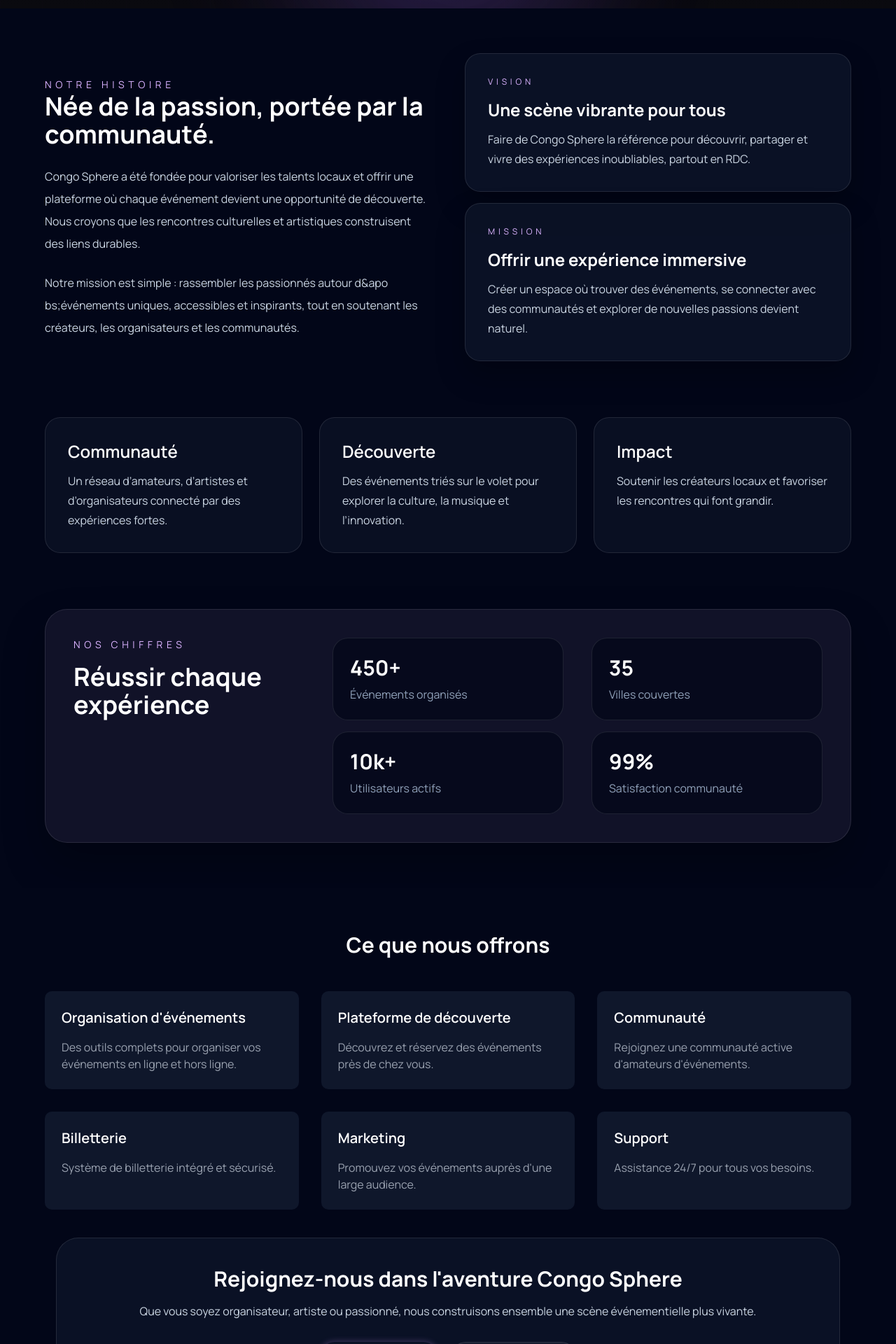
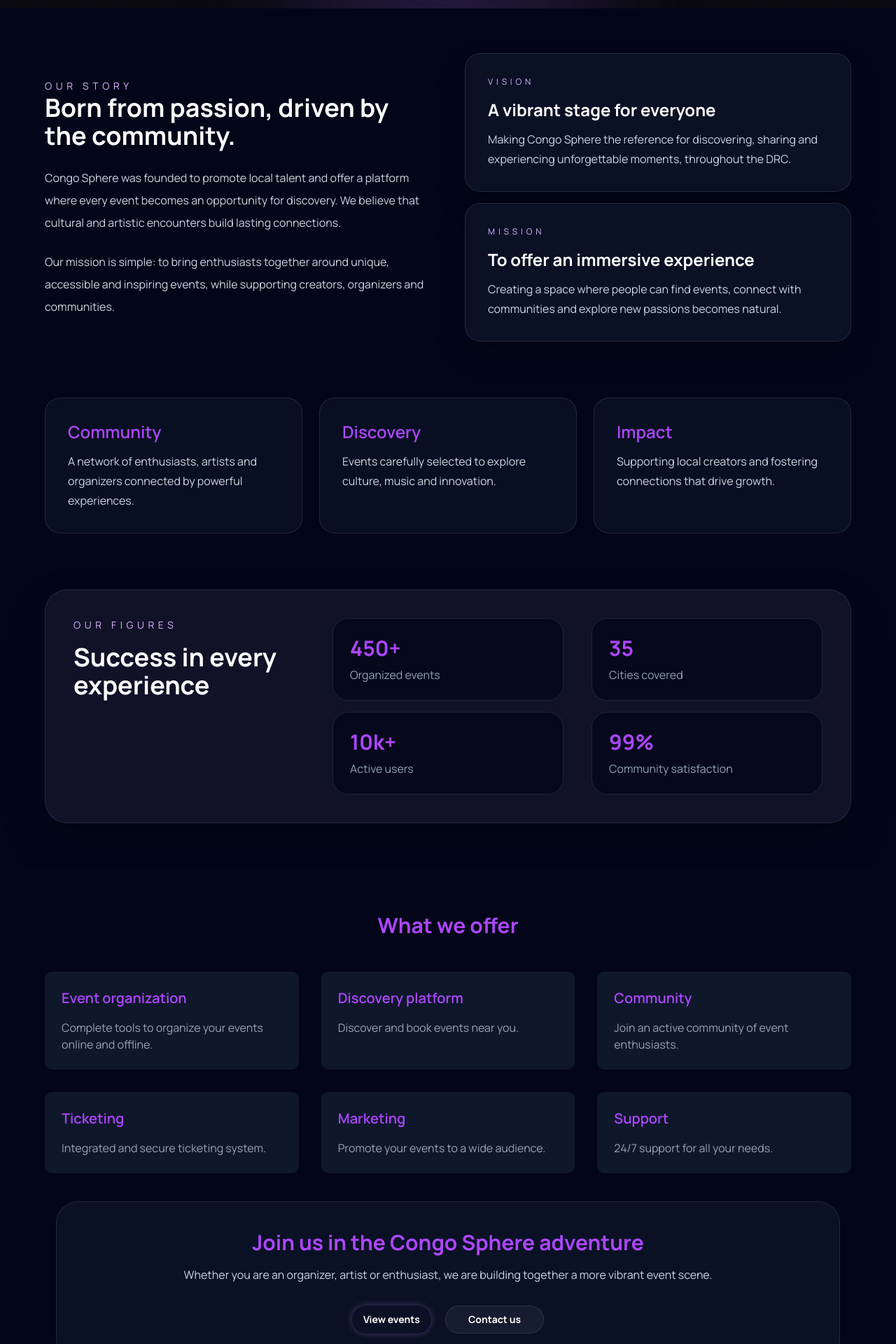
Before and after one commit to Zeno-Solutions/congo-sphere, a Next.js app: page /about in a window 1280 px wide. Shown: the part 660-2580 px from the top of the page at 70% size. Built offline with nearby package versions, Linux system fonts and the light colour scheme.

Commit message:
translate

```diff
--- a/app/(pages)/about/page.tsx
+++ b/app/(pages)/about/page.tsx
@@ -7,36 +7,35 @@
 
 export default function About() {
   const stats = [
-    { label: "Événements organisés", value: "450+" },
-    { label: "Utilisateurs actifs", value: "10k+" },
-    { label: "Villes couvertes", value: "35" },
-    { label: "Satisfaction communauté", value: "99%" },
+    { label: "Organized events", value: "450+" },
+    { label: "Active users", value: "10k+" },
+    { label: "Cities covered", value: "35" },
+    { label: "Community satisfaction", value: "99%" },
   ];
   const offre = [
     {
-      title: "Organisation d'événements",
-      description:
-        "Des outils complets pour organiser vos événements en ligne et hors ligne.",
+      title: "Event organization",
+      description: "Complete tools to organize your events online and offline.",
     },
     {
-      title: "Plateforme de découverte",
-      description: "Découvrez et réservez des événements près de chez vous.",
+      title: "Discovery platform",
+      description: "Discover and book events near you.",
     },
     {
-      title: "Communauté",
-      description: "Rejoignez une communauté active d'amateurs d'événements.",
+      title: "Community",
+      description: "Join an active community of event enthusiasts.",
     },
     {
-      title: "Billetterie",
-      description: "Système de billetterie intégré et sécurisé.",
+      title: "Ticketing",
+      description: "Integrated and secure ticketing system.",
     },
     {
       title: "Marketing",
-      description: "Promouvez vos événements auprès d'une large audience.",
+      description: "Promote your events to a wide audience.",
     },
     {
       title: "Support",
-      description: "Assistance 24/7 pour tous vos besoins.",
+      description: "24/7 support for all your needs.",
     },
   ];
   return (
@@ -73,12 +72,12 @@
             Congo Sphere
           </p>
           <h1 className="text-5xl md:text-7xl font-extrabold text-white leading-tight mb-6">
-            Nous connectons les expériences, la culture et les communautés.
+            We connect experiences, culture, and communities.
           </h1>
           <p className="mx-auto max-w-3xl text-base md:text-xl text-slate-300 leading-8">
-            Congo Sphere est votre passerelle vers les meilleurs événements
-            culturels, musicaux et technologiques du pays. Chaque expérience est
-            conçue pour inspirer, rassembler et faire vibrer les talents locaux.
+            Congo Sphere is your gateway to the best cultural, musical, and
+            technological events in the country. Every experience is designed to
+            inspire, unite, and showcase local talent.
           </p>
         </div>
       </section>
@@ -88,21 +87,21 @@
           <section className="grid lg:grid-cols-2 gap-12 items-center">
             <div className="space-y-6">
               <span className="text-sm uppercase tracking-[0.4em] text-purple-300">
-                Notre histoire
+                Our Story
               </span>
               <h2 className="text-4xl font-bold">
-                Née de la passion, portée par la communauté.
+                Born from passion, driven by the community.
               </h2>
               <p className="text-slate-300 leading-8">
-                Congo Sphere a été fondée pour valoriser les talents locaux et
-                offrir une plateforme où chaque événement devient une
-                opportunité de découverte. Nous croyons que les rencontres
-                culturelles et artistiques construisent des liens durables.
+                Congo Sphere was founded to promote local talent and offer a
+                platform where every event becomes an opportunity for discovery.
+                We believe that cultural and artistic encounters build lasting
+                connections.
               </p>
               <p className="text-slate-300 leading-8">
-                Notre mission est simple : rassembler les passionnés autour
-                d&apo bs;événements uniques, accessibles et inspirants, tout en
-                soutenant les créateurs, les organisateurs et les communautés.
+                Our mission is simple: to bring enthusiasts together around
+                unique, accessible and inspiring events, while supporting
+                creators, organizers and communities.
               </p>
             </div>
             <div className="grid gap-4">
@@ -111,11 +110,11 @@
                   Vision
                 </p>
                 <h3 className="text-2xl font-bold mb-3">
-                  Une scène vibrante pour tous
+                  A vibrant stage for everyone
                 </h3>
                 <p className="text-slate-300 leading-7">
-                  Faire de Congo Sphere la référence pour découvrir, partager et
-                  vivre des expériences inoubliables, partout en RDC.
+                  Making Congo Sphere the reference for discovering, sharing and
+                  experiencing unforgettable moments, throughout the DRC.
                 </p>
               </div>
               <div className="rounded-3xl border border-white/10 bg-slate-900/70 p-8 shadow-[0_20px_40px_rgba(0,0,0,0.25)]">
@@ -123,12 +122,11 @@
                   Mission
                 </p>
                 <h3 className="text-2xl font-bold mb-3">
-                  Offrir une expérience immersive
+                  To offer an immersive experience
                 </h3>
                 <p className="text-slate-300 leading-7">
-                  Créer un espace où trouver des événements, se connecter avec
-                  des communautés et explorer de nouvelles passions devient
-                  naturel.
+                  Creating a space where people can find events, connect with
+                  communities and explore new passions becomes natural.
                 </p>
               </div>
             </div>
@@ -137,26 +135,26 @@
           <section className="grid gap-6 md:grid-cols-3">
             {[
               {
-                title: "Communauté",
+                title: "Community",
                 description:
-                  "Un réseau d’amateurs, d’artistes et d’organisateurs connecté par des expériences fortes.",
+                  "A network of enthusiasts, artists and organizers connected by powerful experiences.",
               },
               {
-                title: "Découverte",
+                title: "Discovery",
                 description:
-                  "Des événements triés sur le volet pour explorer la culture, la musique et l’innovation.",
+                  "Events carefully selected to explore culture, music and innovation.",
               },
               {
                 title: "Impact",
                 description:
-                  "Soutenir les créateurs locaux et favoriser les rencontres qui font grandir.",
+                  "Supporting local creators and fostering connections that drive growth.",
               },
             ].map((item) => (
               <div
                 key={item.title}
                 className="rounded-3xl border border-white/10 bg-slate-900/60 p-8 hover:border-primary/30 transition-all"
               >
-                <h3 className="text-2xl font-semibold mb-3 text-white">
+                <h3 className="text-2xl font-semibold mb-3 text-purple-500">
                   {item.title}
                 </h3>
                 <p className="text-slate-300 leading-7">{item.description}</p>
@@ -168,10 +166,10 @@
             <div className="grid gap-10 lg:grid-cols-3">
               <div className="space-y-4">
                 <p className="text-sm uppercase tracking-[0.4em] text-purple-300">
-                  Nos chiffres
+                  Our figures
                 </p>
                 <h3 className="text-4xl font-bold">
-                  Réussir chaque expérience
+                  Success in every experience
                 </h3>
               </div>
 
@@ -181,7 +179,7 @@
                     key={stat.label}
                     className="rounded-3xl bg-slate-950/70 p-6 border border-white/10"
                   >
-                    <p className="text-3xl font-extrabold text-white">
+                    <p className="text-3xl font-extrabold text-purple-500">
                       {stat.value}
                     </p>
                     <p className="text-slate-400 mt-2">{stat.label}</p>
@@ -194,7 +192,7 @@
                     key={stat.label}
                     className="rounded-3xl bg-slate-950/70 p-6 border border-white/10"
                   >
-                    <p className="text-3xl font-extrabold text-white">
+                    <p className="text-3xl font-extrabold text-purple-500">
                       {stat.value}
                     </p>
                     <p className="text-slate-400 mt-2">{stat.label}</p>
@@ -207,38 +205,40 @@
       </main>
       <section className="bg-slate-950 text-white px-4 py-16 ">
         <div className="max-w-6xl mx-auto">
-          <h2 className="text-3xl font-bold mb-12 text-center">
-            Ce que nous offrons
+          <h2 className="text-3xl text-purple-500 font-bold mb-12 text-center">
+            What we offer
           </h2>
           <div className="grid md:grid-cols-2 lg:grid-cols-3 gap-8">
             {offre.map((item) => (
               <div key={item.title} className="bg-slate-900 p-6 rounded-lg">
-                <h3 className="text-xl font-semibold mb-4">{item.title}</h3>
+                <h3 className="text-xl font-semibold text-purple-500 mb-4">
+                  {item.title}
+                </h3>
                 <p className="text-gray-400">{item.description}</p>
               </div>
             ))}
           </div>
         </div>
         <section className="rounded-[32px] border border-white/10 mt-10 max-w-280 mx-auto bg-slate-900/70 p-10 text-center">
-          <h2 className="text-3xl font-bold mb-4">
-            Rejoignez-nous dans l&apos;aventure Congo Sphere
+          <h2 className="text-3xl text-purple-500 font-bold mb-4">
+            Join us in the Congo Sphere adventure
           </h2>
           <p className="text-slate-300 mb-8">
-            Que vous soyez organisateur, artiste ou passionné, nous construisons
-            ensemble une scène événementielle plus vivante.
+            Whether you are an organizer, artist or enthusiast, we are building
+            together a more vibrant event scene.
           </p>
           <div className="flex flex-col md:flex-row justify-center gap-5">
             <Link
               href="/events"
               className="flex md:max-w-45 items-center justify-center h-10 gap-2 px-4 py-3 signature-gradient rounded-full cursor-pointer text-on-primary-fixed font-bold text-sm transition-all hover:shadow-[0_0_15px_rgba(204,151,255,0.4)] active:scale-95 shadow-[0_0_10px_rgba(204,151,255,0.3)] disabled:opacity-50 disabled:cursor-not-allowed "
             >
-              Voir les événements
+              View events
             </Link>
             <Link
               href="/contact"
               className="inline-flex items-center justify-center rounded-full border  h-10 border-white/10 bg-white/5 px-8 py-3 text-sm font-bold text-white hover:border-purple-300 hover:text-purple-200 transition-all"
             >
-              Contactez-nous
+              Contact us
             </Link>
           </div>
         </section>
--- a/app/(pages)/contact/page.tsx
+++ b/app/(pages)/contact/page.tsx
@@ -41,11 +41,11 @@
             Contact
           </p>
           <h1 className="text-5xl md:text-7xl font-extrabold text-white leading-tight mb-6">
-            Besoin d&apos;aide ? Nous sommes là pour vous.
+            Need help? We're here for you.
           </h1>
           <p className="mx-auto max-w-3xl text-base md:text-xl text-slate-300 leading-8">
-            Posez-nous vos questions, partagez vos idées ou planifiez une
-            collaboration avec notre équipe Congo Sphere.
+            Ask us your questions, share your ideas or plan a collaboration with
+            our Congo Sphere team.
           </p>
         </div>
       </section>
@@ -54,11 +54,10 @@
         <div className="max-w-6xl mx-auto space-y-16">
           <section className="grid gap-8 lg:grid-cols-2">
             <div className="rounded-[32px] border border-white/10 bg-slate-900/70 p-10 shadow-[0_30px_60px_rgba(0,0,0,0.25)]">
-              <h2 className="text-3xl font-bold mb-4">Nous contacter</h2>
+              <h2 className="text-3xl font-bold mb-4">Contact Us</h2>
               <p className="text-slate-300 leading-8 mb-8">
-                Pour toute question sur les événements, les partenariats ou
-                votre expérience sur Congo Sphere, notre équipe est prête à vous
-                répondre rapidement.
+                For any questions about events, partnerships or your experience
+                on Congo Sphere, our team is ready to respond quickly.
               </p>
               <div className="space-y-6">
                 <div className="rounded-3xl border border-white/10 bg-slate-950/70 p-6">
@@ -71,49 +70,47 @@
                 </div>
                 <div className="rounded-3xl border border-white/10 bg-slate-950/70 p-6">
                   <p className="text-purple-300 uppercase tracking-[0.4em] text-xs mb-2">
-                    Téléphone
+                    Phone
                   </p>
                   <p className="text-white font-semibold">+242 06 000 00 00</p>
                 </div>
                 <div className="rounded-3xl border border-white/10 bg-slate-950/70 p-6">
                   <p className="text-purple-300 uppercase tracking-[0.4em] text-xs mb-2">
-                    Adresse
+                    Address
                   </p>
                   <p className="text-white font-semibold">
-                    Brazzaville, République du Congo
+                    Brazzaville, Republic of the Congo
                   </p>
                 </div>
               </div>
             </div>
 
             <div className="rounded-[32px] border border-white/10 bg-slate-900/70 p-10 shadow-[0_30px_60px_rgba(0,0,0,0.25)]">
-              <h2 className="text-3xl font-bold mb-4">
-                Envoyez-nous un message
-              </h2>
+              <h2 className="text-3xl font-bold mb-4">Send us a message</h2>
               <form className="space-y-6">
                 <div>
                   <label className="block text-sm font-medium mb-2 text-slate-300">
-                    Nom complet
+                    Full name
                   </label>
-                  <Input type="text" placeholder="Votre nom" name="name" />
+                  <Input type="text" placeholder="Your name" name="name" />
                 </div>
                 <div>
                   <label className="block text-sm font-medium mb-2 text-slate-300">
-                    Adresse email
+                    Email address
                   </label>
                   <Input
                     type="email"
-                    placeholder="vous@example.com"
+                    placeholder="you@example.com"
                     name="email"
                   />
                 </div>
                 <div>
                   <label className="block text-sm font-medium mb-2 text-slate-300">
-                    Sujet
+                    Subject
                   </label>
                   <Input
                     type="text"
-                    placeholder="Sujet de votre message"
+                    placeholder="Subject of your message"
                     name="subject"
                   />
                 </div>
@@ -124,7 +121,7 @@
                   <textarea
                     rows={5}
                     name="message"
-                    placeholder="Écrivez votre message ici..."
+                    placeholder="Write your message here..."
                     className="w-full resize-none rounded-3xl border border-slate-700 bg-slate-950/80 px-4 py-3 text-white outline-none focus:border-purple-400 focus:ring-2 focus:ring-purple-500/20"
                   ></textarea>
                 </div>
@@ -132,7 +129,7 @@
                   type="submit"
                   className="w-full rounded-full shadow-[0_0_20px_rgba(204,151,255,0.4)] hover:shadow-[0_0_30px_rgba(204,151,255,0.6)]  px-6 py-3 text-white font-bold cursor-pointer transition-all active:scale-95"
                 >
-                  Envoyer le message
+                  Send Message
                 </button>
               </form>
             </div>
@@ -142,15 +139,15 @@
             {[
               {
                 title: "Support 24/7",
-                text: "Un accompagnement réactif pour les organisateurs et participants.",
+                text: "Responsive support for organizers and participants.",
               },
               {
-                title: "Partenariats",
-                text: "Collaborez avec nous pour créer des expériences plus grandes.",
+                title: "Partnerships",
+                text: "Collaborate with us to create greater experiences.",
               },
               {
-                title: "Retour utilisateur",
-                text: "Votre voix aide à améliorer la plateforme chaque jour.",
+                title: "User feedback",
+                text: "Your voice helps improve the platform every day.",
               },
             ].map((item) => (
               <div
--- a/app/(pages)/faq/page.tsx
+++ b/app/(pages)/faq/page.tsx
@@ -1,9 +1,10 @@
 import BottomNav from "@/components/BottomNav/BottomNav";
 
 export const metadata = {
-    title: 'FAQ - Congo Sphere',
-    description: 'Questions fréquemment posées sur Congo Sphere. Trouvez des réponses à vos questions.',
-}
+  title: "FAQ - Congo Sphere",
+  description:
+    "Questions fréquemment posées sur Congo Sphere. Trouvez des réponses à vos questions.",
+};
 
 export default function FAQ() {
   return (
@@ -11,41 +12,78 @@
       <section className="relative min-h-screen bg-[#06060c] flex items-center justify-center overflow-hidden pt-20">
         <div className="absolute inset-0 bg-linear-to-b from-violet-950/20 via-transparent to-[#0a0a0f]"></div>
         <div className="hero-glow top-1/4 left-1/4"></div>
-                <div className="hero-glow top-1/3 right-1/4" style={{ animationDelay: '-2s' }}></div>
+        <div
+          className="hero-glow top-1/3 right-1/4"
+          style={{ animationDelay: "-2s" }}
+        ></div>
         <div className="absolute inset-0 opacity-20">
           <svg className="w-full h-full" xmlns="http://www.w3.org/2000/svg">
             <defs>
-                            <pattern id="grid-faq" width="60" height="60" patternUnits="userSpaceOnUse">
-                                <path d="M 60 0 L 0 0 0 60" fill="none" stroke="rgba(139,92,246,0.3)" strokeWidth="0.5" />
+              <pattern
+                id="grid-faq"
+                width="60"
+                height="60"
+                patternUnits="userSpaceOnUse"
+              >
+                <path
+                  d="M 60 0 L 0 0 0 60"
+                  fill="none"
+                  stroke="rgba(139,92,246,0.3)"
+                  strokeWidth="0.5"
+                />
               </pattern>
             </defs>
             <rect width="100%" height="100%" fill="url(#grid-faq)" />
           </svg>
         </div>
         <section className="relative z-10 text-center px-4">
-                    <h1 className="text-5xl md:text-7xl font-bold text-white mb-6">FAQ</h1>
-                    <p className="text-lg md:text-2xl text-gray-300 mb-8">Réponses à vos questions les plus fréquentes.</p>
+          <h1 className="text-5xl md:text-7xl font-bold text-white mb-6">
+            FAQ
+          </h1>
+          <p className="text-lg md:text-2xl text-gray-300 mb-8">
+            Answers to your most frequently asked questions.
+          </p>
         </section>
       </section>
       <main className="bg-slate-950 text-white px-4 py-16">
         <div className="max-w-4xl mx-auto">
-                    <h2 className="text-3xl font-bold mb-8 text-center">Questions Fréquemment Posées</h2>
+          <h2 className="text-3xl font-bold mb-8 text-center">
+            Frequently Asked Questions
+          </h2>
           <div className="space-y-6">
             <div className="bg-slate-900 p-6 rounded-lg">
-                            <h3 className="text-xl font-semibold mb-2">Comment créer un compte ?</h3>
-                            <p className="text-gray-400">Cliquez sur "Register" dans la barre de navigation et remplissez le formulaire.</p>
+              <h3 className="text-xl font-semibold mb-2">
+                How do I create an account?
+              </h3>
+              <p className="text-gray-400">
+                Click on "Register" in the navigation bar and fill out the form.
+              </p>
             </div>
             <div className="bg-slate-900 p-6 rounded-lg">
-                            <h3 className="text-xl font-semibold mb-2">Comment organiser un événement ?</h3>
-                            <p className="text-gray-400">Connectez-vous à votre compte et utilisez notre outil d'organisation d'événements.</p>
+              <h3 className="text-xl font-semibold mb-2">
+                How do I organize an event?
+              </h3>
+              <p className="text-gray-400">
+                Connect to your account and use our event organization tool.
+              </p>
             </div>
             <div className="bg-slate-900 p-6 rounded-lg">
-                            <h3 className="text-xl font-semibold mb-2">Les événements sont-ils gratuits ?</h3>
-                            <p className="text-gray-400">Certains événements sont gratuits, d'autres payants. Vérifiez les détails de chaque événement.</p>
+              <h3 className="text-xl font-semibold mb-2">
+                Are the events free?
+              </h3>
+              <p className="text-gray-400">
+                Some events are free, others are paid. Check the details of each
+                event.
+              </p>
             </div>
             <div className="bg-slate-900 p-6 rounded-lg">
-                            <h3 className="text-xl font-semibold mb-2">Comment contacter le support ?</h3>
-                            <p className="text-gray-400">Utilisez le formulaire de contact ou envoyez un email à support@congosphere.com.</p>
+              <h3 className="text-xl font-semibold mb-2">
+                How do I contact support?
+              </h3>
+              <p className="text-gray-400">
+                Use the contact form or send an email to
+                support@congosphere.com.
+              </p>
             </div>
           </div>
         </div>
--- a/app/(pages)/layout.tsx
+++ b/app/(pages)/layout.tsx
@@ -1,6 +1,6 @@
 import type { ReactNode } from "react";
 import Navbar from "@/components/layout/Navbar";
-import Footer from "@/components/Footer/Footer";
+import Footer from "@/components/layout/Footer/Footer";
 import "../globals.css";
 export default function RootLayout({ children }: { children: ReactNode }) {
   return (
--- a/components/layout/Navbar.tsx
+++ b/components/layout/Navbar.tsx
@@ -8,9 +8,9 @@
   const Islogin = Auths();
 
   const menu = [
-    { name: "Accueil", href: "/" },
-    { name: "Événements", href: "/events" },
-    { name: "A propos", href: "/about" },
+    { name: "Home", href: "/" },
+    { name: "Events", href: "/events" },
+    { name: "About", href: "/about" },
     { name: "FAQ", href: "/faq" },
     { name: "Contact", href: "/contact" },
   ];
```
Also changed, not shown: components/layout/Footer/Footer.tsx (renamed from components/Footer/Footer.tsx, +15 -20 lines). Lines whose indentation alone changed are shown as unchanged.
